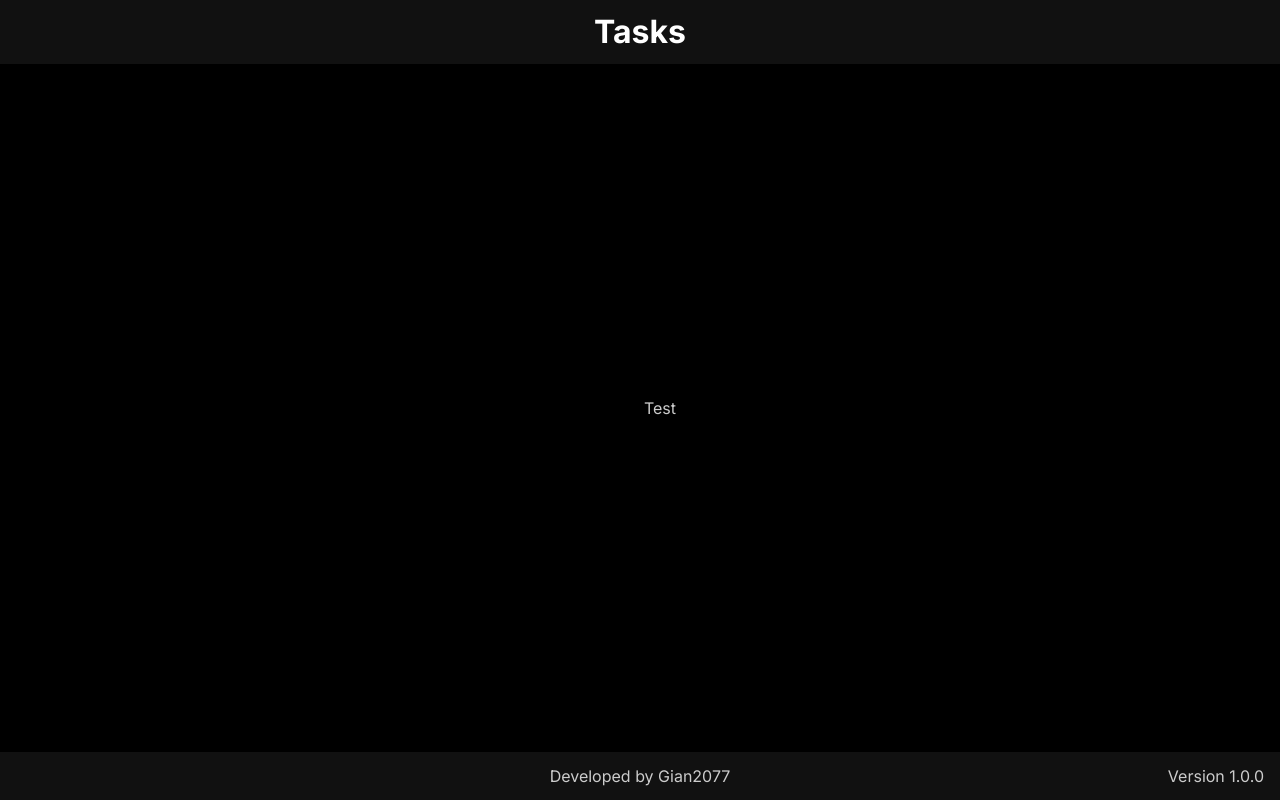
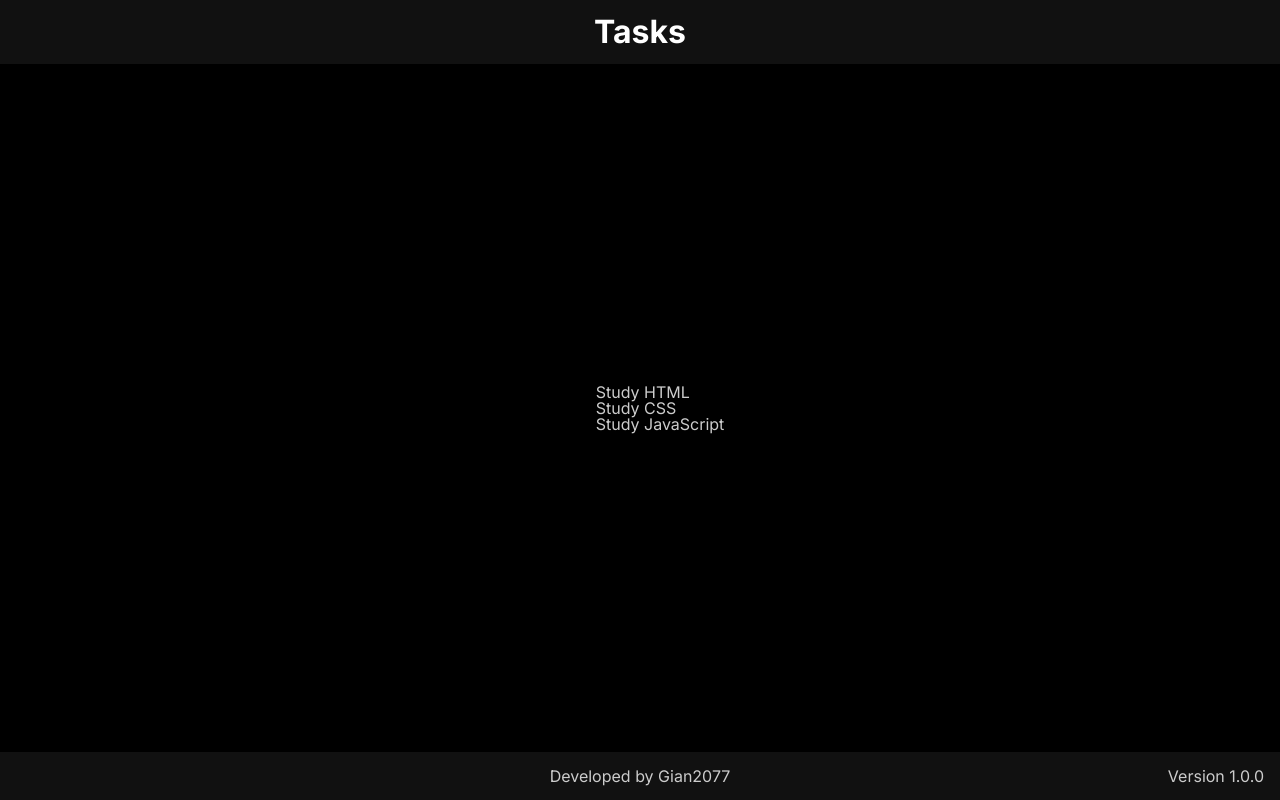
Before and after one commit to Gian2077/Tasks-React, a React (Vite) app: page / in a window 1280 px wide. Built offline with nearby package versions, Linux system fonts and the light colour scheme.

Commit message:
feat: Add tasks Array, mapping behaviour to dinamically display array contents in the Task Component

```diff
--- a/src/App.jsx
+++ b/src/App.jsx
@@ -5,13 +5,30 @@ import { Tasks } from "./components/Tasks/Tasks.jsx";
 import { Task } from "./components/Task/Task.jsx";
 import { Footer } from "./components/Footer/Footer.jsx";
 
+const tasks = [
+  {
+    id: 1,
+    title: "Study HTML",
+  },
+  {
+    id: 2,
+    title: "Study CSS",
+  },
+  {
+    id: 3,
+    title: "Study JavaScript",
+  },
+];
+
 function App() {
   return (
     <>
       <Header />
       <Main>
         <Tasks>
-          <Task></Task>
+          {tasks.map((task) => {
+            return <Task key={task.id} task={task} />;
+          })}
         </Tasks>
       </Main>
       <Footer />
--- a/src/components/Task/Task.jsx
+++ b/src/components/Task/Task.jsx
@@ -1,8 +1,8 @@
 import "./Task.css";
-export function Task() {
+export function Task({ task }) {
   return (
     <>
-      <li>Test</li>
+      <li>{task.title}</li>
     </>
   );
 }
```
